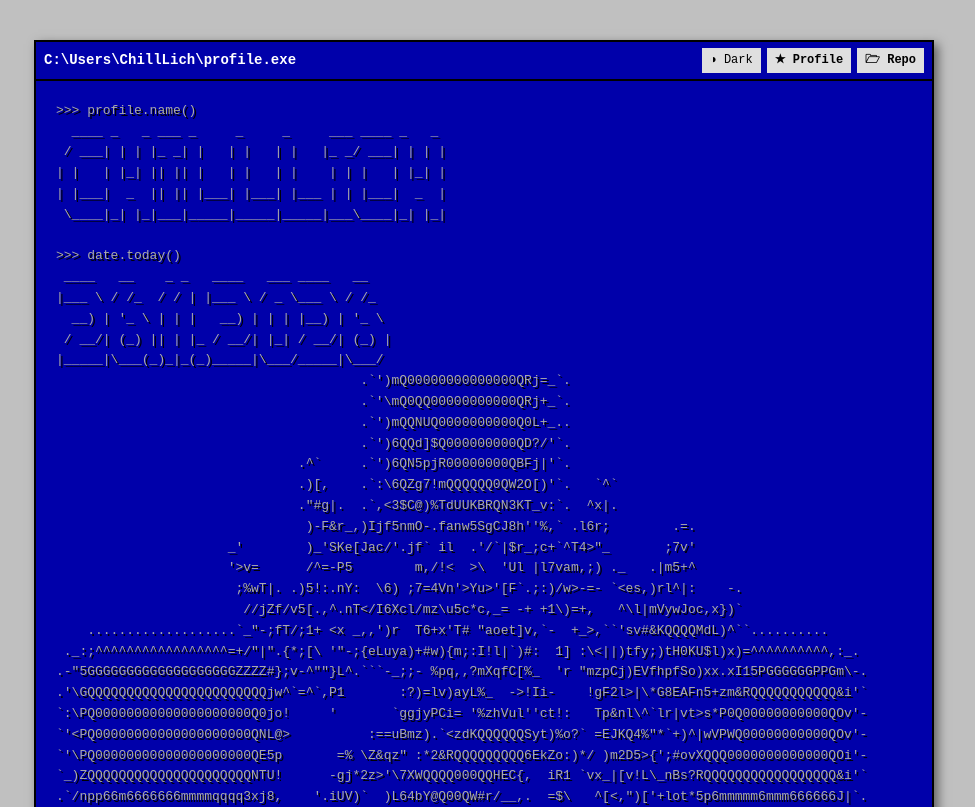
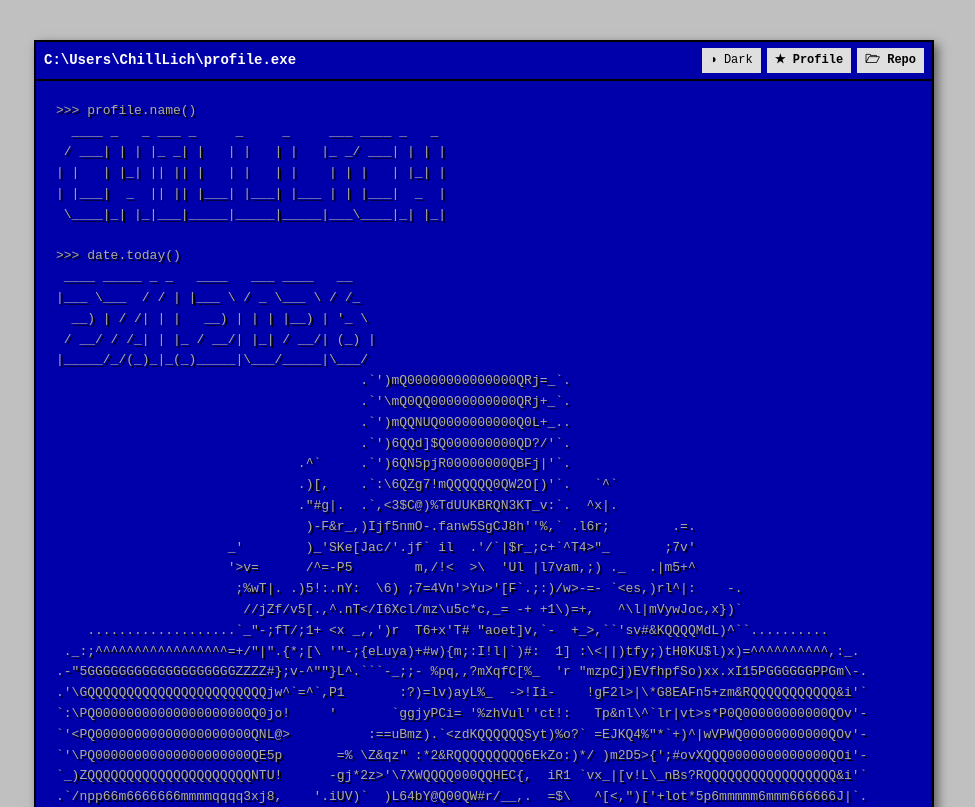
Before and after one commit to ChillLich/ChillLich, a plain HTML site: page docs/index.html in a window 1280 px wide. Shown: the top 807 px of the page, without its empty margins (156-1131 px from the left). Drawn offline with Linux system fonts and the light colour scheme.

Commit message:
deploy: 22f3e96cfd0efb76273539de6a1c403501016fa1

```diff
--- a/docs/index.html
+++ b/docs/index.html
@@ -289,11 +289,11 @@
  \____|_| |_|___|_____|_____|_____|___\____|_| |_|
 
 &gt;&gt;&gt; date.today()
- ____   __    _ _   ____   ___ ____   __
-|___ \ / /_  / / | |___ \ / _ \___ \ / /_
-  __) | '_ \ | | |   __) | | | |__) | '_ \
- / __/| (_) || | |_ / __/| |_| / __/| (_) |
-|_____|\___(_)_|_(_)_____|\___/_____|\___/
+ ____ _____ _ _   ____   ___ ____   __
+|___ \___  / / | |___ \ / _ \___ \ / /_
+  __) | / /| | |   __) | | | |__) | '_ \
+ / __/ / /_| | |_ / __/| |_| / __/| (_) |
+|_____/_/(_)_|_(_)_____|\___/_____|\___/
 </code></pre>
 <pre class="ascii-avatar">
                                        .`&#x27;)mQ00000000000000QRj=_`.
```
Also changed, not shown: 1 other file.
